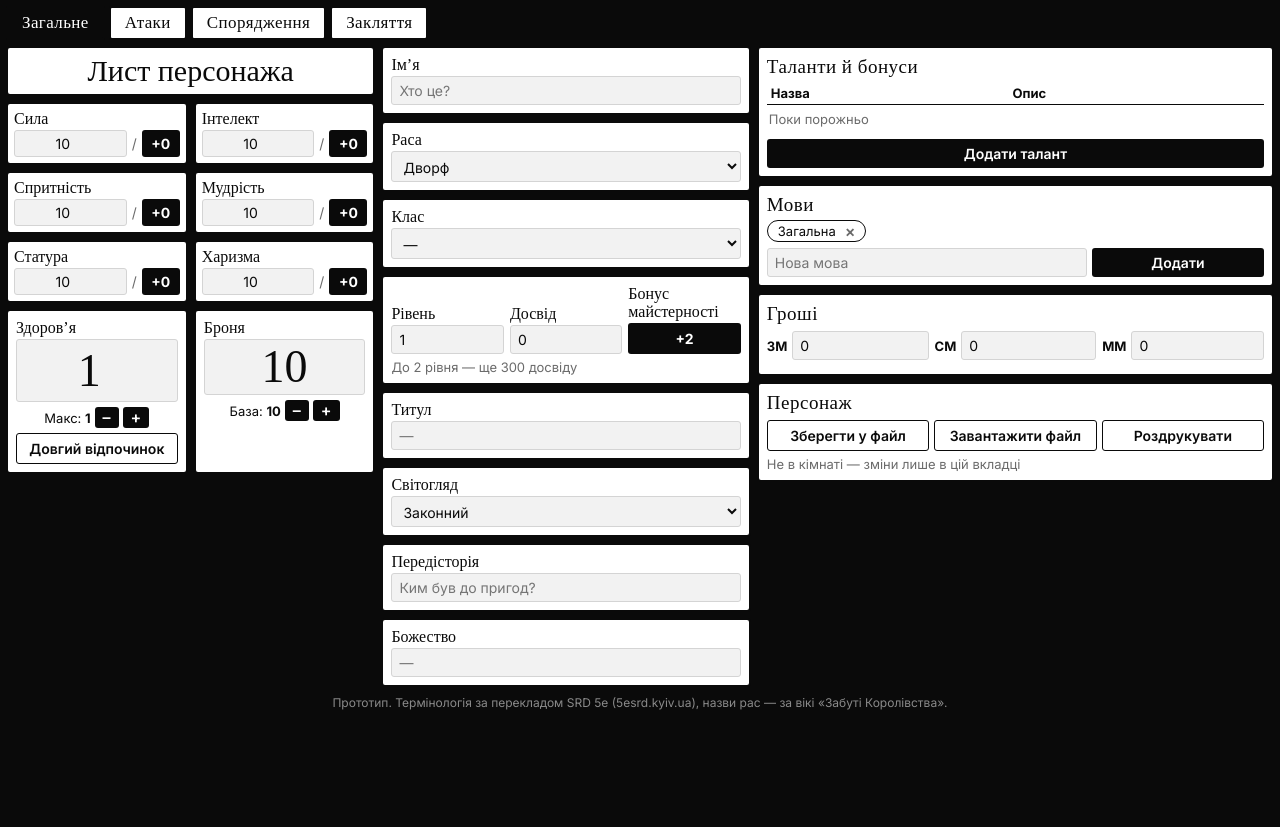
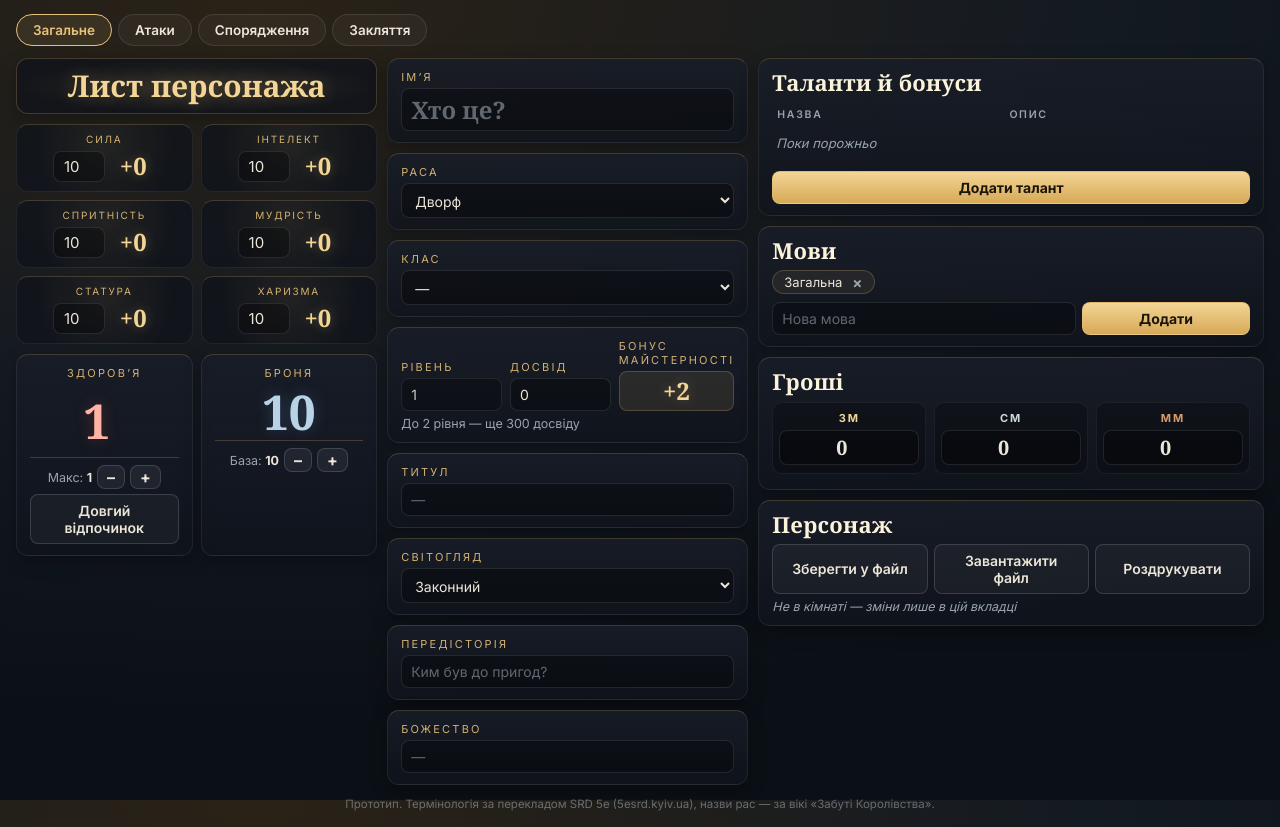
Before and after one commit to treyser/lyst-personazha, a website built with Vite: page index.html in a window 1280 px wide. Before the commit the page ends 800 px from the top, so only its background shows below. Built offline with nearby package versions, Linux system fonts and the light colour scheme; a web font is replaced by a local one; what @owlbear-rodeo/sdk would draw is missing.

Commit message:
Add files via upload

```diff
--- a/src/style.css
+++ b/src/style.css
@@ -1,116 +1,153 @@
+/* Лист персонажа — у стилі «Атмосфери»: темне дерево, золото, пергаментні заголовки */
 :root{
-    --ink:#0a0a0a;
-    --paper:#ffffff;
-    --line:#0a0a0a;
-    --muted:#6b6b6b;
-    --field:#f2f2f2;
-    --gap:6px;
+  color-scheme: dark;
+  --ink:#0b1016;
+  --fg:#ece6d8;
+  --dim:#9aa3ad;
+  --gold:#e8c27a;
+  --gold2:#f3d595;
+  --line:rgba(232,194,122,.22);
+  --card:rgba(16,20,28,.82);
+  --field:rgba(0,0,0,.32);
+  --serif:"Cormorant Garamond", Georgia, serif;
+  --gap:10px;
 }
 *{box-sizing:border-box}
+html{min-height:100%}
 body{
-    margin:0; padding:var(--gap);
-    background:var(--ink);
-    font-family:Inter,system-ui,sans-serif;
-    font-size:14px; color:var(--ink);
+  margin:0; padding:14px 16px; min-height:100vh;
+  color:var(--fg); font-family:Inter,system-ui,sans-serif; font-size:14px;
+  background:radial-gradient(120% 90% at 20% 0%, #2a2216 0%, #141a22 55%, var(--ink) 100%) fixed;
 }
 .sheet{display:grid; grid-template-columns:1fr 1fr 1.4fr; gap:var(--gap); align-items:start}
 .col{display:grid; gap:var(--gap)}
-  .box{background:var(--paper); border:2px solid var(--line); border-radius:4px; padding:8px}
+.box{
+  background:linear-gradient(180deg, rgba(24,29,40,.86), var(--card));
+  border:1px solid rgba(255,255,255,.07); border-top:1px solid var(--line);
+  border-radius:12px; padding:11px 13px; box-shadow:0 6px 18px rgba(0,0,0,.28);
+}
 h2{
-    font-family:'Pirata One',serif; font-weight:400;
-    font-size:19px; letter-spacing:.5px; margin:0 0 4px;
+  font-family:var(--serif); font-weight:700; font-size:22px; line-height:1.1;
+  margin:0 0 8px; color:#fbf3dc; letter-spacing:.01em;
 }
-  .brand{font-family:'Pirata One',serif; font-size:30px; text-align:center; line-height:1}
-  label{display:block; font-family:'Pirata One',serif; font-size:16px; margin-bottom:2px}
+.brand{
+  font-family:var(--serif); font-weight:700; font-size:30px; text-align:center; line-height:1;
+  color:var(--gold2); text-shadow:0 0 18px rgba(232,194,122,.25); padding:12px 8px;
+  background:radial-gradient(ellipse at center, rgba(232,194,122,.12), transparent 70%), var(--card);
+  border:1px solid var(--line);
+}
+label{
+  display:block; margin-bottom:4px;
+  font-size:11px; letter-spacing:.2em; text-transform:uppercase; color:var(--gold); opacity:.9;
+}
 input,select,textarea{
-    width:100%; font:inherit; padding:5px 7px;
-    background:var(--field); border:1px solid #d4d4d4; border-radius:3px; color:var(--ink);
+  width:100%; font:inherit; padding:7px 9px; color:var(--fg);
+  background:var(--field); border:1px solid rgba(255,255,255,.1); border-radius:8px;
 }
-  input:focus,select:focus,textarea:focus{outline:2px solid var(--ink); outline-offset:1px}
+select option{background:#1a1f28; color:var(--fg)}
+input:focus,select:focus,textarea:focus{outline:none; border-color:var(--gold); box-shadow:0 0 0 2px rgba(232,194,122,.15)}
+input::placeholder,textarea::placeholder{color:rgba(154,163,173,.6)}
+input[readonly]{opacity:.85}
+#name{font-family:var(--serif); font-size:24px; font-weight:700; padding:4px 9px; color:#fbf3dc}
 button{
-    font:inherit; font-weight:600; cursor:pointer;
-    background:var(--ink); color:var(--paper);
-    border:none; border-radius:3px; padding:6px 10px;
+  font:inherit; font-weight:700; cursor:pointer; color:#1b1408;
+  background:linear-gradient(180deg, var(--gold2), #d7a957);
+  border:1px solid rgba(232,194,122,.6); border-radius:8px; padding:7px 12px;
 }
-  button.ghost{background:transparent; color:var(--ink); border:1px solid var(--ink)}
-  button:hover{opacity:.85}
+button:hover{filter:brightness(1.08)}
+button.ghost{background:rgba(255,255,255,.04); color:var(--fg); border:1px solid rgba(255,255,255,.14); font-weight:600}
+button.ghost:hover{background:rgba(255,255,255,.09); filter:none}
+button:disabled{opacity:.45; cursor:default; filter:none}
 
 /* характеристики */
-  .stats{display:grid; grid-template-columns:1fr 1fr; gap:var(--gap)}
-  .stat{background:var(--paper); border:2px solid var(--line); border-radius:4px; padding:6px}
-  .stat .row{display:flex; align-items:center; gap:5px}
-  .stat input{text-align:center; padding:4px}
+.stats{display:grid; grid-template-columns:1fr 1fr; gap:8px}
+.stat{
+  border-radius:12px; padding:8px 9px 9px; text-align:center;
+  background:radial-gradient(circle at 50% 30%, rgba(232,194,122,.08), transparent 70%), var(--card);
+  border:1px solid rgba(255,255,255,.07); border-top:1px solid var(--line);
+}
+.stat label{font-size:10px; letter-spacing:.18em; margin-bottom:5px}
+.stat .row{display:flex; align-items:center; gap:6px; justify-content:center}
+.stat input{text-align:center; padding:5px 2px; width:52px; font-size:15px}
 .mod{
-    background:var(--ink); color:var(--paper); border-radius:3px;
-    padding:5px 9px; font-weight:700; min-width:38px; text-align:center;
+  font-family:var(--serif); font-size:24px; font-weight:700; line-height:1;
+  color:var(--gold2); min-width:44px; text-align:center; padding:4px 6px;
+  border-radius:50%; text-shadow:0 0 12px rgba(232,194,122,.3);
 }
-  .slash{color:var(--muted)}
+.slash{display:none}
 
-  /* HP / AC */
-  .vitals{display:grid; grid-template-columns:1fr 1fr; gap:var(--gap)}
+/* Здоров'я / Броня */
+.vitals{display:grid; grid-template-columns:1fr 1fr; gap:8px}
+.vitals .box{text-align:center}
 .big{
-    font-family:'Pirata One',serif; font-size:46px; line-height:1;
-    text-align:center; background:var(--field); border:1px solid #d4d4d4;
-    border-radius:3px; padding:4px; width:100%;
+  font-family:var(--serif); font-size:48px; font-weight:700; line-height:1;
+  text-align:center; padding:4px; width:100%; color:#fbf3dc;
+  background:transparent; border:none; border-bottom:1px solid var(--line); border-radius:0;
 }
-  .stepper{display:flex; align-items:center; gap:4px; justify-content:center; margin-top:5px; font-size:13px}
-  .stepper button{padding:1px 8px; font-size:16px; line-height:1.2}
+#hp{color:#ffb4a6; text-shadow:0 0 16px rgba(255,90,70,.25)}
+#ac{color:#b9d3e6; text-shadow:0 0 16px rgba(120,170,220,.25)}
+.stepper{display:flex; align-items:center; gap:5px; justify-content:center; margin-top:7px; font-size:12.5px; color:var(--dim)}
+.stepper b{color:var(--fg)}
+.stepper button{padding:0 9px; font-size:16px; line-height:1.4; background:rgba(255,255,255,.06); color:var(--fg); border:1px solid rgba(255,255,255,.14)}
 .wide{grid-column:1 / -1}
 
 /* списки */
-  table{width:100%; border-collapse:collapse; font-size:13px}
-  th{text-align:left; font-weight:700; padding:3px 4px; border-bottom:1px solid var(--line)}
-  td{padding:2px 4px; vertical-align:middle}
-  td input,td select{padding:3px 5px; font-size:13px}
-  .del{
-    background:none; color:var(--muted); border:none; padding:0 4px;
-    font-size:16px; line-height:1;
+table{width:100%; border-collapse:separate; border-spacing:0 4px; font-size:13px}
+th{text-align:left; font-weight:600; padding:2px 5px; font-size:10.5px; letter-spacing:.16em; text-transform:uppercase; color:var(--dim)}
+td{padding:0 3px; vertical-align:middle}
+td input,td select{padding:6px 8px; font-size:13px}
+td:first-child input{font-family:var(--serif); font-size:15px; font-weight:700}
+.del{background:none; color:var(--dim); border:none; padding:0 5px; font-size:15px; line-height:1}
+.del:hover{color:#ff8a7a; filter:none}
+.empty{color:var(--dim); font-size:13px; padding:8px 4px; font-style:italic}
+.chips{display:flex; flex-wrap:wrap; gap:6px; margin-top:2px}
+.chip{
+  display:inline-flex; align-items:center; gap:5px; color:var(--fg);
+  border:1px solid var(--line); background:rgba(232,194,122,.08); border-radius:999px; padding:3px 6px 3px 11px; font-size:13px;
 }
-  .del:hover{color:#b00}
-  .empty{color:var(--muted); font-size:13px; padding:6px 2px}
-  .chips{display:flex; flex-wrap:wrap; gap:5px; margin-top:4px}
-  .chip{
-    display:inline-flex; align-items:center; gap:5px;
-    border:1px solid var(--line); border-radius:20px; padding:2px 5px 2px 10px; font-size:13px;
+.toolbar{display:flex; gap:6px; flex-wrap:wrap; margin-top:8px}
+.toolbar button{flex:1; min-width:110px}
+.meta{font-size:12.5px; color:var(--dim); font-weight:400}
+.inline{display:flex; gap:8px; align-items:flex-end}
+.inline > *{flex:1}
+#prof{border-radius:8px !important; background:rgba(232,194,122,.1); border:1px solid var(--line)}
+.coins{display:grid; grid-template-columns:repeat(3,1fr); gap:8px; margin:4px 0}
+.coins > div{display:flex; flex-direction:column; align-items:center; gap:5px; padding:8px 6px; border-radius:10px; background:rgba(0,0,0,.25); border:1px solid rgba(255,255,255,.06)}
+.coins span{font-weight:700; font-size:11px; letter-spacing:.18em}
+.coins > div:nth-child(1) span{color:#f3d595}
+.coins > div:nth-child(2) span{color:#cfd6de}
+.coins > div:nth-child(3) span{color:#d99a6c}
+.coins input{text-align:center; font-family:var(--serif); font-size:20px; font-weight:700; padding:3px}
+.scroll{max-height:260px; overflow-y:auto}
+.foot{grid-column:1 / -1; color:rgba(154,163,173,.6); font-size:11.5px; text-align:center; padding:12px 0 2px}
+
+/* вкладки */
+.tabs{display:flex; gap:6px; flex-wrap:wrap; margin-bottom:12px}
+.tabs button{
+  padding:7px 16px; border-radius:999px; font-weight:600; font-size:13.5px;
+  background:rgba(255,255,255,.04); color:var(--fg); border:1px solid rgba(255,255,255,.1);
 }
-  .toolbar{display:flex; gap:5px; flex-wrap:wrap; margin-top:6px}
-  .toolbar button{flex:1; min-width:110px}
-  .meta{font-size:13px; color:var(--muted); font-weight:400}
-  .inline{display:flex; gap:var(--gap); align-items:flex-end}
-  .inline > *{flex:1}
-  .coins{display:grid; grid-template-columns:repeat(3,1fr); gap:var(--gap); margin:6px 0}
-  .coins > div{display:flex; align-items:center; gap:5px}
-  .coins span{font-weight:700; font-size:13px}
-  .scroll{max-height:260px; overflow-y:auto}
-  .foot{
-    grid-column:1 / -1; color:#8a8a8a; font-size:12px;
-    text-align:center; padding:8px 0 2px;
-  }
-  /* вкладки */
-  .tabs{display:flex; gap:4px; flex-wrap:wrap; margin-bottom:var(--gap)}
-  .tabs button{
-    background:var(--paper); color:var(--ink); border:2px solid var(--line);
-    font-family:'Pirata One',serif; font-weight:400; font-size:17px;
-    padding:5px 14px; letter-spacing:.4px;
-  }
-  .tabs button[aria-selected="true"]{background:var(--ink); color:var(--paper)}
-  .tabs button:hover{opacity:1; background:#e8e8e8}
-  .tabs button[aria-selected="true"]:hover{background:var(--ink)}
+.tabs button:hover{background:rgba(255,255,255,.09); filter:none}
+.tabs button[aria-selected="true"]{border-color:var(--gold); color:var(--gold); background:rgba(232,194,122,.1)}
 .panel[hidden]{display:none}
-  .one{max-width:760px}
-  .move{
-    background:none; color:var(--muted); border:none; padding:0 2px;
-    font-size:14px; line-height:1; font-weight:700;
-  }
-  .move:hover{color:var(--ink)}
+.one{max-width:860px}
+.move{background:none; color:var(--dim); border:none; padding:0 3px; font-size:14px; line-height:1; font-weight:700}
+.move:hover{color:var(--gold); filter:none}
 .move:disabled{opacity:.2; cursor:default}
 .rowtools{white-space:nowrap; width:1%}
+#gm-box{border-color:rgba(214,170,110,.45); background:linear-gradient(135deg, rgba(43,32,22,.9), rgba(31,28,36,.9))}
+#sync{font-style:italic}
+::-webkit-scrollbar{width:9px; height:9px}
+::-webkit-scrollbar-thumb{background:rgba(232,194,122,.25); border-radius:9px}
+::-webkit-scrollbar-track{background:transparent}
 @media(max-width:820px){ .sheet{grid-template-columns:1fr} }
 
 /* --- друк --- */
   @media print{
     @page{ margin:12mm; }
-    body{ background:#fff; padding:0; font-size:11pt; }
+    body{ background:#fff !important; color:#000 !important; padding:0; font-size:11pt; }
+    *{ color:#000 !important; text-shadow:none !important; box-shadow:none !important; }
+    .box, .stat, .brand, .coins > div{ background:#fff !important; }
 
     /* на папір ідуть усі вкладки, а не лише відкрита */
     .panel[hidden]{ display:block !important; }
@@ -129,8 +166,16 @@
     }
     .box, .stat{ border:1.5px solid #000; break-inside:avoid; }
     .big{ border:none; }
-    .mod{ background:#000 !important; color:#fff !important; -webkit-print-color-adjust:exact; print-color-adjust:exact; }
+    .mod{ font-weight:700; }
     .empty{ display:none; }
     .foot{ font-size:8pt; }
     a{ text-decoration:none; color:#000; }
   }
+
+/* ширини колонок: кількість і рівень — вузькі, опис — широкий */
+#t-gear th:nth-child(2), #t-gear td:nth-child(2){width:58px}
+#t-gear td:nth-child(2) input{text-align:center}
+#t-gear th:nth-child(3), #t-gear td:nth-child(3){width:34%}
+#t-spells th:nth-child(2), #t-spells td:nth-child(2){width:46px}
+#t-spells td:nth-child(2) input{text-align:center}
+td:last-child{white-space:nowrap; width:1%}
```
Lines whose indentation alone changed are shown as unchanged.
